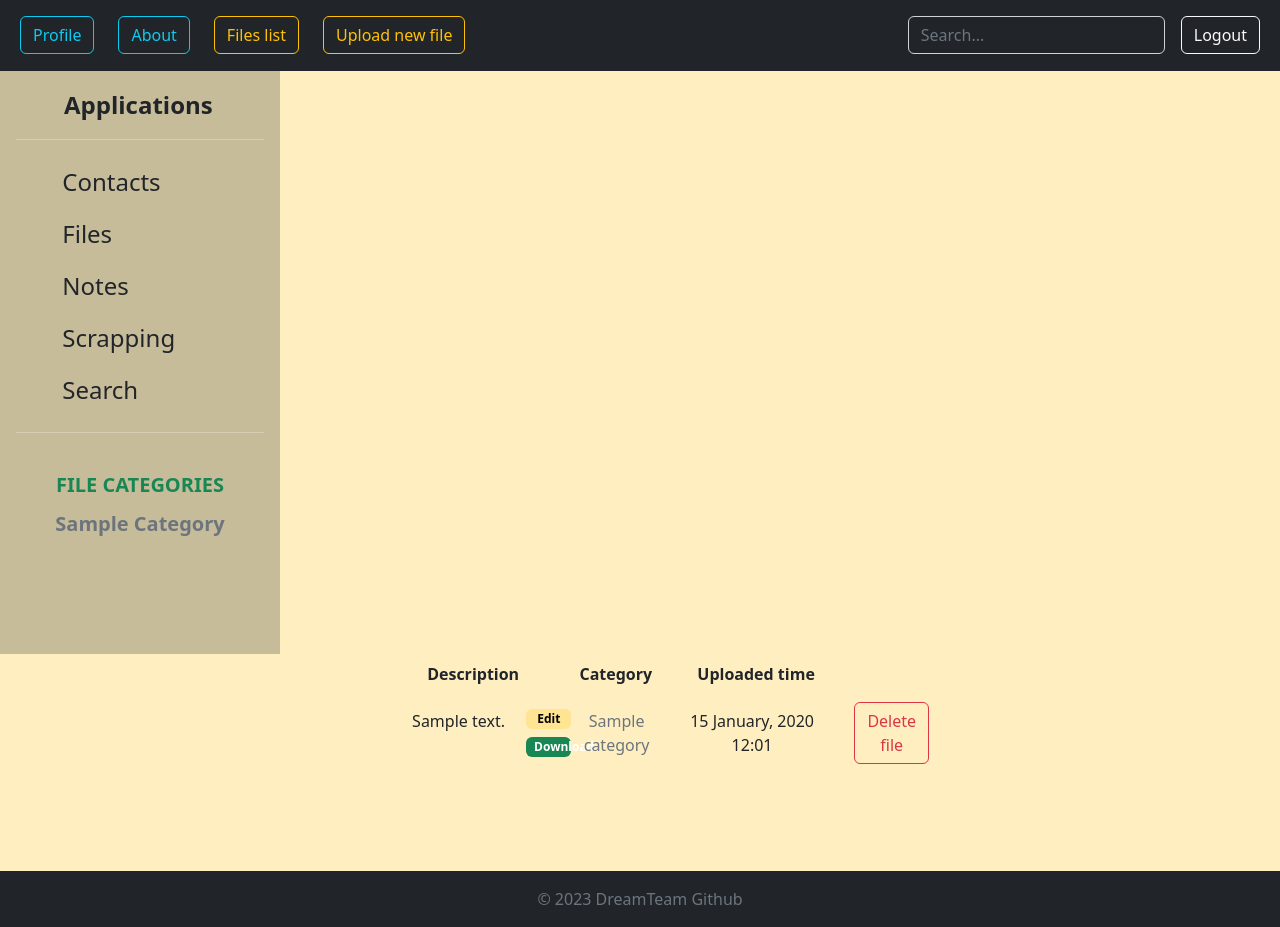
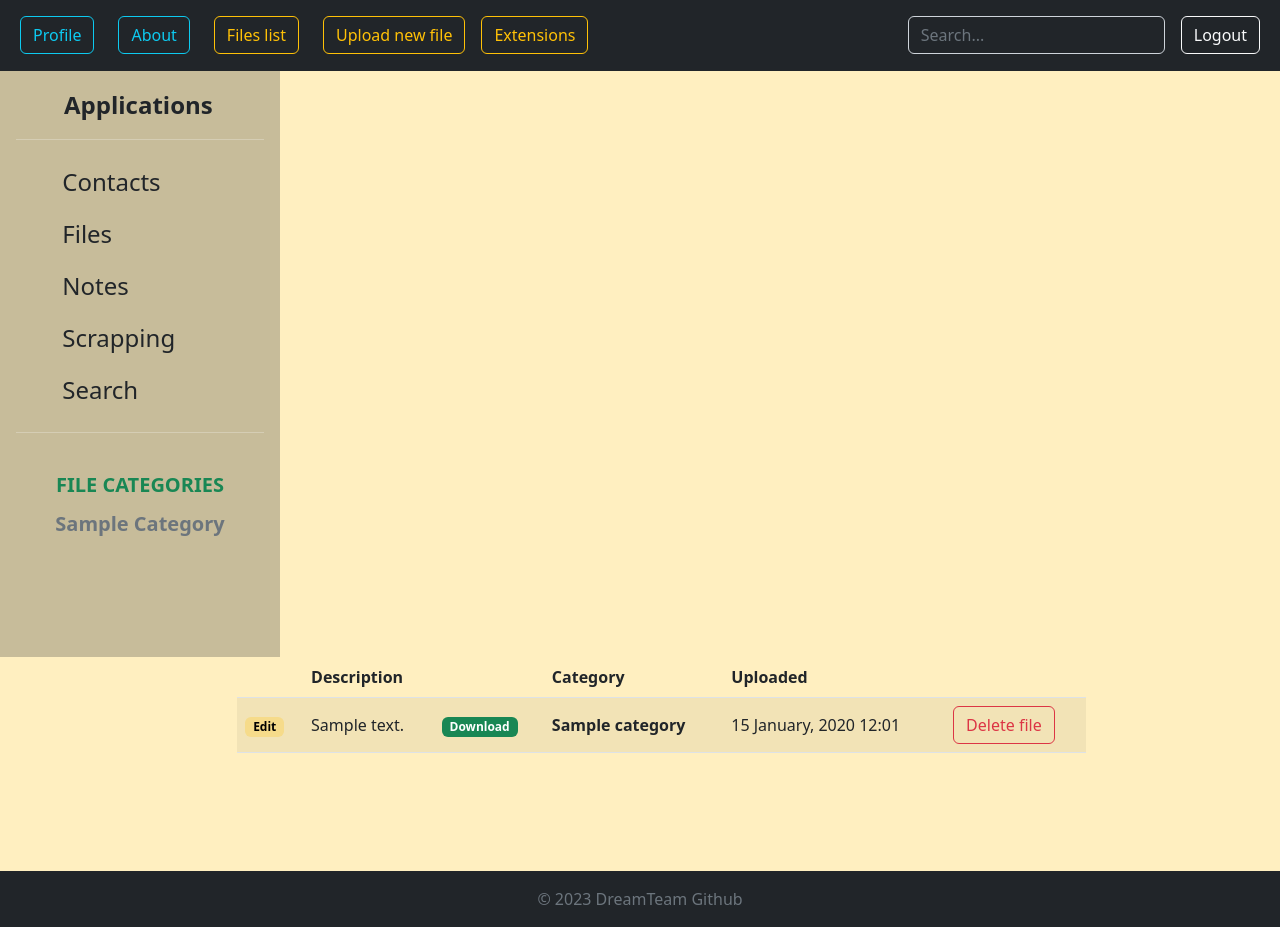
Before and after one commit to Vaipik/web_project_team_1, a Django app: page /files/00000000-0000-0000-0000-000000000001/ in a window 1280 px wide. Run offline with Django 4.2, Linux system fonts and the light colour scheme; a user stored in the database is signed in; tables that the repository leaves empty hold one stand-in row (values such as "Sample post").

Commit message:
new file_storage views

```diff
--- /dev/null
+++ b/project/apps/file_storage/templates/file_storage/extensions_modal.html
@@ -0,0 +1,56 @@
+<div class="modal fade" id="extensions_modal" tabindex="-1" aria-labelledby="exampleModalLabel" aria-hidden="true">
+  <div class="modal-dialog modal-dialog-centered">
+    <div class="modal-content">
+      <div class="modal-header">
+        <h1 class="modal-title fs-5" id="exampleModalLabel">Valid file categories and extensions</h1>
+        <button type="button" class="btn-close" data-bs-dismiss="modal" aria-label="Close"></button>
+      </div>
+      <div class="alert alert-warning d-none" role="alert">
+      </div>
+
+      <div class="modal-body bg-dark">
+
+        <div class="list-group">
+          <div class="list-group-item list-group-item-action" aria-current="true">
+            <div class="d-flex w-100 justify-content-between">
+              <h5 class="mb-1">Images</h5>
+            </div>
+            <p class="mb-1">jpeg, png, jpg, svg</p>
+          </div>
+
+          <div class="list-group-item list-group-item-action" aria-current="true">
+            <div class="d-flex w-100 justify-content-between">
+              <h5 class="mb-1">Videos</h5>
+            </div>
+            <p class="mb-1">mp4, mov, mkv</p>
+          </div>
+
+          <div class="list-group-item list-group-item-action" aria-current="true">
+            <div class="d-flex w-100 justify-content-between">
+              <h5 class="mb-1">Documents</h5>
+            </div>
+            <p class="mb-1">doc, docx, txt, pdf, xlsx, pptx</p>
+          </div>
+
+          <div class="list-group-item list-group-item-action" aria-current="true">
+            <div class="d-flex w-100 justify-content-between">
+              <h5 class="mb-1">Audio</h5>
+            </div>
+            <p class="mb-1">mp3, ogg, wav, amr</p>
+          </div>
+
+          <div class="list-group-item list-group-item-action" aria-current="true">
+            <div class="d-flex w-100 justify-content-between">
+              <h5 class="mb-1">Archives</h5>
+            </div>
+            <p class="mb-1">zip, gz, tar</p>
+          </div>
+        </div>
+
+      </div>
+      <div class="modal-footer">
+        <button type="button" class="btn btn-secondary" data-bs-dismiss="modal">Close</button>
+      </div>
+    </div>
+  </div>
+</div>
--- a/project/apps/file_storage/templates/file_storage/pages/category_file_list.html
+++ b/project/apps/file_storage/templates/file_storage/pages/category_file_list.html
@@ -3,6 +3,10 @@
 {% block app_header_content %}
   <li><a href="{% url 'file_storage:file_list' %}" class="btn btn-outline-warning ms-2 me-3">Files list</a></li>
   <li><a href="{% url 'file_storage:upload_file' %}" class="btn btn-outline-warning">Upload file</a></li>
+  <button type="button" class="btn btn-outline-warning"
+          data-bs-toggle="modal" data-bs-target="#extensions_modal">
+    Extensions
+  </button>
 {% endblock %}
 
 {% block app_sidebar_content %}
@@ -11,4 +15,6 @@
 
 {% block content %}
   {% include 'file_storage/_files_list.html' %}
+{% include 'file_storage/extensions_modal.html' %}
+
 {% endblock %}
--- a/project/apps/file_storage/templates/file_storage/pages/editing_file.html
+++ b/project/apps/file_storage/templates/file_storage/pages/editing_file.html
@@ -11,9 +11,9 @@
 
 {% block content %}
 
-  <form action="{% url 'file_storage:edit_file' file_uuid=file.uuid%}" method="post">
+  <form action="{% url 'file_storage:edit_file' file_uuid=file.uuid %}" method="post">
     {% include '_base_form.html' %}
-      <div class="row">
+    <div class="row">
       <div class="col-4"></div>
       <div class="col-4 text-center">
         {% csrf_token %}
@@ -22,5 +22,6 @@
       <div class="col-4"></div>
     </div>
   </form>
+{% include 'file_storage/extensions_modal.html' %}
 
 {% endblock %}
--- a/project/apps/file_storage/templates/file_storage/pages/file_view.html
+++ b/project/apps/file_storage/templates/file_storage/pages/file_view.html
@@ -3,81 +3,70 @@
 {% block app_header_content %}
   <li><a href="{% url 'file_storage:file_list' %}" class="btn btn-outline-warning ms-2 me-3">Files list</a></li>
   <li><a href="{% url 'file_storage:upload_file' %}" class="btn btn-outline-warning ms-2 me-3">Upload new file</a></li>
+  <button type="button" class="btn btn-outline-warning"
+          data-bs-toggle="modal" data-bs-target="#extensions_modal">
+    Extensions
+  </button>
 {% endblock %}
 
 {% block app_sidebar_content %}
   {% include 'file_storage/_sidebar_content.html' %}
+
 {% endblock %}
 
 {% block content %}
 
-  <div class="row justify-content-center">
-    <div class="col-2"></div>
-    <div class="col-8">
-      <div class="row  align-items-center fw-bold p-2">
-        <div class="col-4 text-center">Description</div>
-        <div class="col-2 text-center">Category</div>
-        <div class="col-4 text-center">Uploaded time</div>
-        <div class="col-2"></div>
-      </div>
-    </div>
-    <div class="col-2"></div>
-  </div>
 
-  <div class="row justify-content-around">
+  <div>
+    <table class="table table-striped">
+      <thead>
+      <tr>
+        <th scope="col"></th>
+        <th scope="col">Description</th>
+        <th scope="col"></th>
+        <th scope="col">Category</th>
+        <th scope="col">Uploaded</th>
+        <th scope="col"></th>
+      </tr>
+      </thead>
+      <tbody>
 
-    <div class="col-2"></div>
-    <div class="col-8">
-      <div class="row align-items-center fw-normal m-2">
-
-        <div class="col-4 text-center">
-          <div class="row">
-            <div class="col-9 text-center">
-              {{ file.description }}
-            </div>
-            <div class="col-3 text-center">
-              <div class="row">
+      <tr>
+        <td style="vertical-align: middle">
           <a href="{% url 'file_storage:edit_file' file_uuid=file.uuid %}"
              class="badge text-bg-warning text-decoration-none"
           >Edit
           </a>
-              </div>
-              <div class="row mt-2">
+        </td>
+
+        <td style="vertical-align: middle; word-wrap: break-word">
+          <span class="fw-light">{{ file.description }}</span>
+        </td>
+
+        <td style="vertical-align: middle">
           <a href="{{ file.file.url }}"
              class="badge bg-success text-decoration-none"
           >Download
           </a>
-              </div>
-            </div>
-          </div>
+        </td>
 
-        </div>
-
-        <div class="col-2 text-center">
+        <td style="vertical-align: middle">
           <a href="{% url 'file_storage:show_category_files' category_url=file.category.slug %}"
-             class="text-muted text-decoration-none">{{ file.category.name }}</a>
-        </div>
-
-        <div class="col-4 fw-light text-center">
-          {{ file.uploaded_at|date:"d E, Y H:m" }}
-        </div>
-
-        <div class="col-2 text-end">
+             class="text-dark fw-bolder text-decoration-none">{{ file.category.name }}</a>
+        </td>
+        <td style="vertical-align: middle">{{ file.uploaded_at|date:"d E, Y H:m" }}</td>
+        <td style="vertical-align: middle">
           <button type="button" class="btn btn-outline-danger"
                   data-bs-toggle="modal" data-bs-target="#ajax_delete_file">
             Delete file
           </button>
-        </div>
-
-      </div>
-    </div>
-
-    <div class="col-2">
-
-      {% include 'file_storage/file_delete_modal.html' %}
-    </div>
-
+        </td>
+      </tr>
+      </tbody>
+    </table>
   </div>
 
 
+  {% include 'file_storage/file_delete_modal.html' %}
+  {% include 'file_storage/extensions_modal.html' %}
 {% endblock %}
--- a/project/apps/file_storage/templates/file_storage/pages/show_files.html
+++ b/project/apps/file_storage/templates/file_storage/pages/show_files.html
@@ -2,6 +2,10 @@
 
 {% block app_header_content %}
   <li><a href="{% url 'file_storage:upload_file' %}" class="btn btn-outline-warning ms-2 me-3">Upload new file</a></li>
+  <button type="button" class="btn btn-outline-warning"
+          data-bs-toggle="modal" data-bs-target="#extensions_modal">
+    Extensions
+  </button>
 {% endblock %}
 
 {% block app_sidebar_content %}
@@ -10,4 +14,6 @@
 
 {% block content %}
   {% include "file_storage/_files_list.html" %}
+{% include 'file_storage/extensions_modal.html' %}
+
 {% endblock %}
```
Also changed, not shown: project/apps/file_storage/templates/file_storage/_files_list.html (+34 -46 lines), project/apps/file_storage/templates/file_storage/pages/upload_page.html (+6 -3 lines). Lines whose indentation alone changed are shown as unchanged.
